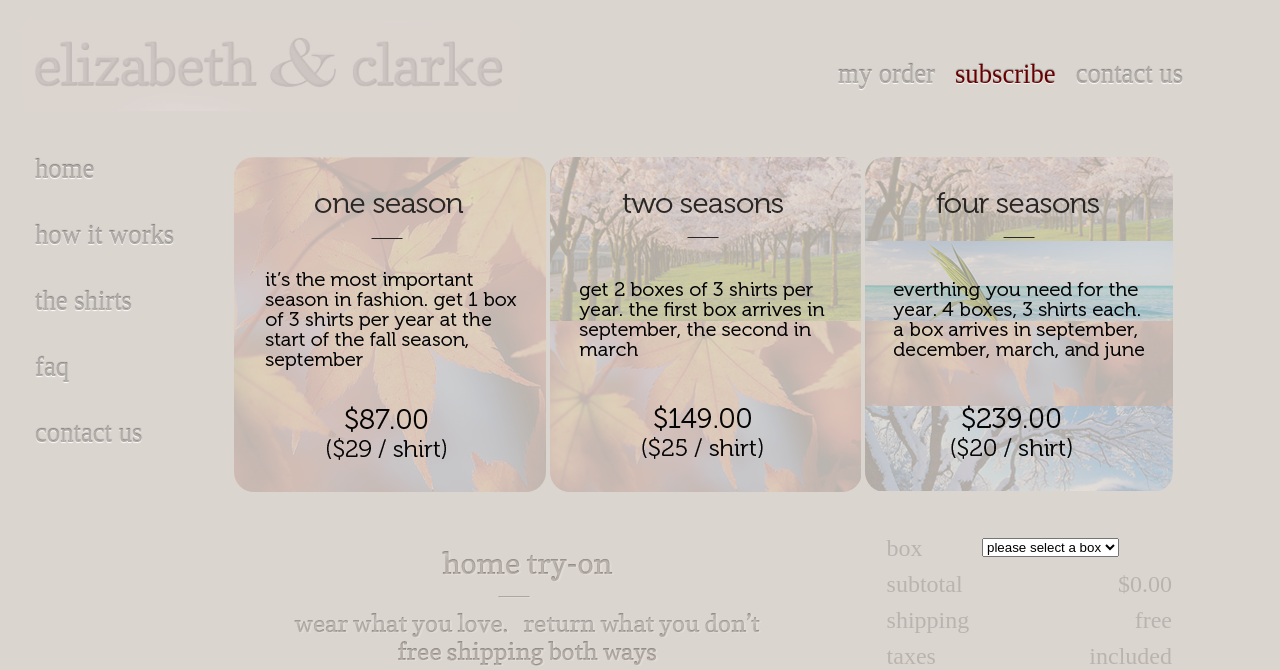
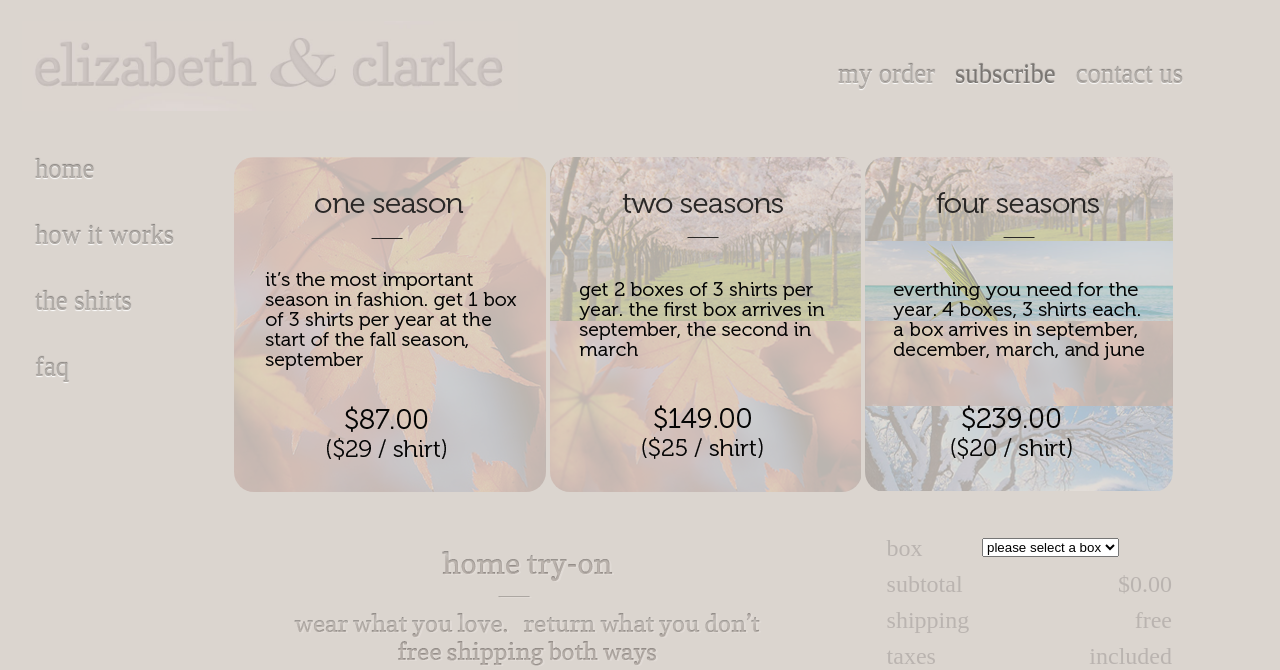
Before and after one commit to SaraJo/Elizabeth---Clarke, a web app: file addtocart.html in a window 1280 px wide; the page is wider, and only the part inside the window is pictured. Shown: the top 670 px of that part. Run offline with its HTML, style and script files only (its server is not run), Linux system fonts and the light colour scheme; some web fonts are replaced.

Commit message:
colors for links

```diff
--- a/addtocart.html
+++ b/addtocart.html
@@ -177,7 +177,6 @@
           	<li class="inset"><a href="howitworks.html">how it works</a></li>
           	<li class="inset"><a href="theshirts.html">the shirts</a></li>
           	<li class="inset"><a href="faq.html">faq</a></li>
-          	<li class="inset"><a href="contactus.html">contact us</a></li>
         </ul>
     <div id="season-options" style="margin-right: 55px;">
         <img src="style/images/Subscribe-OneSeason.png" id="one-season-img" />
--- a/faq.html
+++ b/faq.html
@@ -56,8 +56,7 @@
 	          	<li class="inset"><a href="howitworks.html">how it works</a></li>
 	          	<li class="inset"><a href="theshirts.html">the shirts</a></li>
 	          	<li class="menu-selected"><a href="faq.html">faq</a></li>
-	          	<li class="inset"><a href="contactus.html">contact us</a></li>
-	        </ul>
+	          </ul>
 	<div class="question">
 	<img src="http://s3.amazonaws.com/ElizabethandClarke/FAQ-DividerLine.png" class="divider-line"/>
 		<div class="question-num">
--- a/howitworks.html
+++ b/howitworks.html
@@ -42,7 +42,6 @@
 	          	<li class="menu-selected"><a href="howitworks.html">how it works</a></li>
 	          	<li class="inset"><a href="theshirts.html">the shirts</a></li>
 	          	<li class="inset"><a href="faq.html">faq</a></li>
-	          	<li class="inset"><a href="contactus.html">contact us</a></li>
 	      </ul>
     <div class="shirts-image">
       <img src="http://s3.amazonaws.com/ElizabethandClarke/HowItWorks-Image.png" style="float:left" />
--- a/index.html
+++ b/index.html
@@ -69,7 +69,6 @@
           	<li class="inset"><a href="howitworks.html">how it works</a></li>
           	<li class="inset"><a href="theshirts.html">the shirts</a></li>
           	<li class="inset"><a href="faq.html">faq</a></li>
-          	<li class="inset"><a href="contactus.html">contact us</a></li>
       </ul>
     <div id="slideshow">
       <span id="loading" style="visibility: hidden; zoom: 1; opacity: 0; "><img src="http://s3.amazonaws.com/ElizabethandClarke/pre-loader.gif" alt="loading" style="width:75px;height:75px" /></span>
--- a/style/eandc.css
+++ b/style/eandc.css
@@ -338,21 +338,21 @@
 .menu-selected ul{
 	line-height: 3em;
 	font-size: 3em;
-	color: #b1aca7;
+	color: #4a4845;
 }
 
 .menu-selected a:link {
 	text-decoration: none;
 	border: none 0;
 	font-size:20pt;
-	color: #660000;
+	color: #7a7672;
 }
 
 .menu-selected a:visited {
 	text-decoration: none;
 	border: none 0;
 	font-size:20pt;
-	color: #660000;
+	color: #7a7672;
 }
 
 .logo
--- a/theshirts.html
+++ b/theshirts.html
@@ -43,7 +43,6 @@
 	        <li class="inset"><a href="howitworks.html">how it works</a></li>
 	        <li class="menu-selected"><a href="theshirts.html">the shirts</a></li>
 	        <li class="inset"><a href="faq.html">faq</a></li>
-	        <li class="inset"><a href="contactus.html">contact us</a></li>
 		</ul>
     <div>
      <img src="http://s3.amazonaws.com/ElizabethandClarke/TheShirts-Image0.png" class="shirts" alt="Shirts"/>
```
